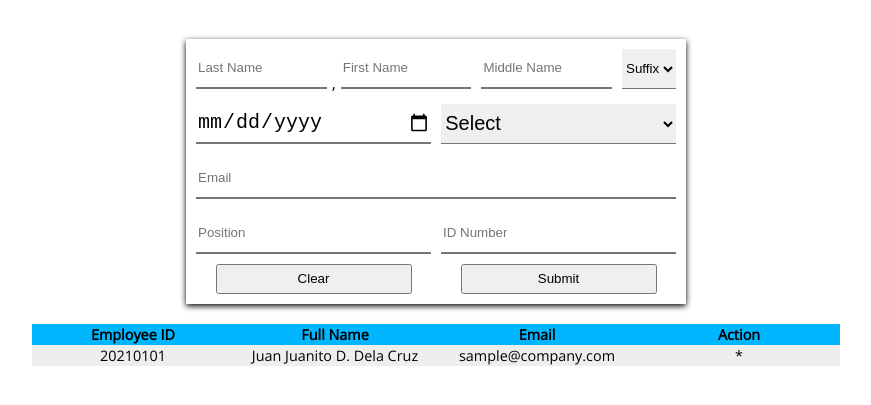
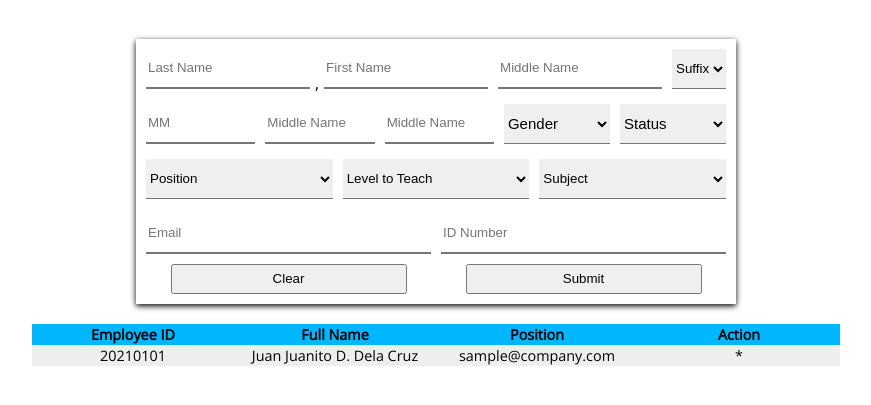
Before and after one commit to Lougerb/school-employee-registration, a plain HTML site: page index.html in a window 1280 px wide. Shown: the part 67-472 px from the top of the page, without its empty margins (204-1075 px from the left). Drawn offline with nearby package versions, Linux system fonts and the light colour scheme.

Commit message:
almost there...

```diff
--- a/index.html
+++ b/index.html
@@ -17,6 +17,7 @@
             placeholder="Last Name"
             class="inputBox nameInput"
             id="lName"
+            required
           />,
           <input
             type="text"
@@ -38,18 +39,95 @@
           </select>
         </div>
         <div class="inputSeparator">
-          <input
+          <!-- <input
             type="date"
             placeholder="MM/DD/YY"
             class="inputBox bDay"
             id="bDay"
+          /> -->
+          <input
+            type="text"
+            placeholder="MM"
+            class="inputBox nameInput"
+            id="mName"
           />
+          <input
+            type="text"
+            placeholder="Middle Name"
+            class="inputBox nameInput"
+            id="mName"
+          />
+          <input
+            type="text"
+            placeholder="Middle Name"
+            class="inputBox nameInput"
+            id="mName"
+          />
+
           <select class="inputBox sGender" id="sGender">
             Gender
-            <option value="" disabled selected>Select</option>
+            <option value="" disabled selected>Gender</option>
             <option>Male</option>
             <option>Female</option>
             <option>Others</option>
+          </select>
+          <select class="inputBox sStatus" id="sStatus">
+            Status
+            <option value="" disabled selected>Status</option>
+            <option>Married</option>
+            <option>Single</option>
+          </select>
+        </div>
+        <div class="inputSeparator">
+          <!-- <input
+            type="text"
+            placeholder="Position"
+            class="inputBox nameInput"
+            id="jPosition"
+          /> -->
+          <select class="inputBox jPosition" id="jPosition">
+            <option value="" disabled selected>Position</option>
+            <option class="posTeacher">Teacher</option>
+            <option class="posNotTeacher">Councelor</option>
+            <option class="posNotTeacher">Security</option>
+            <option class="posNotTeacher">Maintenance</option>
+            <option class="posNotTeacher">IT</option>
+            <option class="posNotTeacher">Accounting</option>
+            <option class="posNotTeacher">Finance</option>
+            <option class="posNotTeacher">Human Resource Management</option>
+            <option class="posNotTeacher">School Nurse</option>
+            <option class="posNotTeacher">School Dentist</option>
+            <option class="posNotTeacher">Librarian</option>
+            <option class="posNotTeacher">Food Service Specialist</option>
+          </select>
+          <select class="inputBox lTeach" id="lTeach">
+            <option value="" disabled selected>Level to Teach</option>
+            <option>Not Applicable</option>
+            <option>Grade 1</option>
+            <option>Grade 2</option>
+            <option>Grade 3</option>
+            <option>Grade 4</option>
+            <option>Grade 5</option>
+            <option>Grade 6</option>
+            <option>Grade 7</option>
+            <option>Grade 8</option>
+            <option>Grade 9</option>
+            <option>Grade 10</option>
+            <option>Grade 11</option>
+            <option>Grade 12</option>
+          </select>
+          <select class="inputBox posSubject" id="posSubject">
+            <option value="" disabled selected>Subject</option>
+            <option class="posTeacher">Math</option>
+            <option class="posNotTeacher">Science</option>
+            <option class="posNotTeacher">Language</option>
+            <option class="posNotTeacher">TLE</option>
+            <option class="posNotTeacher">Filipino</option>
+            <option class="posNotTeacher">Music</option>
+            <option class="posNotTeacher">Arts</option>
+            <option class="posNotTeacher">Physical Education</option>
+            <option class="posNotTeacher">Health</option>
+            <option class="posNotTeacher">Computer</option>
           </select>
         </div>
         <div class="inputSeparator">
@@ -59,14 +137,7 @@
             class="inputBox eMail"
             id="eMail"
           />
-        </div>
-        <div class="inputSeparator">
-          <input
-            type="text"
-            placeholder="Position"
-            class="inputBox nameInput"
-            id="jPosition"
-          />
+          <!--  -->
           <input
             type="text"
             placeholder="ID Number"
@@ -86,7 +157,7 @@
           <tr id="tLabel">
             <th>Employee ID</th>
             <th>Full Name</th>
-            <th>Email</th>
+            <th>Position</th>
             <th>Action</th>
           </tr>
         </thead>
--- a/reg-script.js
+++ b/reg-script.js
@@ -18,28 +18,66 @@ regSubBtn.addEventListener("click", function (e) {
   const getMName = document.querySelector("#mName");
   const getSName = document.querySelector("#sName");
   const getEmpID = document.querySelector("#eIDNumber");
+  const getPosition = document.querySelector("#jPosition");
   const getEmail = document.querySelector("#eMail");
-  const getPosition = document.querySelector("#jPosition");
+  const getDOB = document.querySelector("#bDay");
+  const getGender = document.querySelector("#sGender");
+  const getStatus = document.querySelector("#sStatus");
+  const getLTeach = document.querySelector("#lTeach");
+  const getSubject = document.querySelector("#posSubject");
 
   const parentTable = document.querySelector("#empInfo");
   const newEmpRow = document.createElement("tr");
   const newEmpID = document.createElement("th");
+  const newPosition = document.createElement("th");
   const newFullName = document.createElement("th");
-  const newEmail = document.createElement("th");
+  //   const newEmail = document.createElement("th"); //Optional
   const newActionBtn = document.createElement("th"); //Must be Button
 
   parentTable.appendChild(newEmpRow);
   newEmpRow.appendChild(newEmpID);
   newEmpRow.appendChild(newFullName);
-  newEmpRow.appendChild(newEmail);
+  newEmpRow.appendChild(newPosition);
   newEmpRow.appendChild(newActionBtn);
 
   newEmpRow.classList.add("dataRow");
 
+  newPosition.textContent = getPosition.value;
+  newFullName.textContent = `${getFName.value} ${getMName.value[0]}. ${getLName.value} ${getSName.value}`;
   newEmpID.textContent = getEmpID.value;
-  newFullName.textContent = `${getFName.value} ${getMName.value[0]}. ${getLName.value} ${getSName.value}`;
-  newEmail.textContent = getEmail.value;
   newActionBtn.textContent = "*";
+
+  //clearing after submitting
+  //   getLName.value = "";
+  //   getFName.value = "";
+  //   getMName.value = "";
+  //   getSName.value = "";
+  //   getEmpID.value = "";
+  //   getPosition.value = "";
+  //   getEmail.value = "";
+  //   getDOB.value = "";
+  //   getGender.value = "";
+  //   getStatus.value = "";
+  //   getLTeach.value = "";
+  //   getSubject.value = "";
 
   //   console.log(getLName.value[0]);
 });
+
+//Object
+const regEmployees = {
+  employeeID: {
+    202100101: {
+      Name: {
+        _fName: "Louein Gerald",
+        _mName: "Sabalza",
+        _lName: "Baling",
+        _sName: "",
+      },
+      DOB: `03 / 03 / 1997`,
+      Gender: "Male",
+      Email: "lgbaling@company.com",
+      Position: "Front End Developer",
+    },
+  },
+};
--- a/styles.css
+++ b/styles.css
@@ -37,7 +37,7 @@ display: flex;
   /* justify-content: center; */
   padding: 5px;
   box-sizing: border-box;
-  width: 500px;
+  width: 600px;
   background-color: white;
   box-shadow: 0 2px 6px 0.1px black;
 }
@@ -63,9 +63,10 @@ display: flex;
 }
 
 .sGender,
-.bDay {
-  width: 50%;
-  font-size: 20px;
+.bDay,
+.sStatus {
+  /* width: 50%; */
+  font-size: 15px;
 }
 .inputBox {
   box-sizing: border-box;
```
